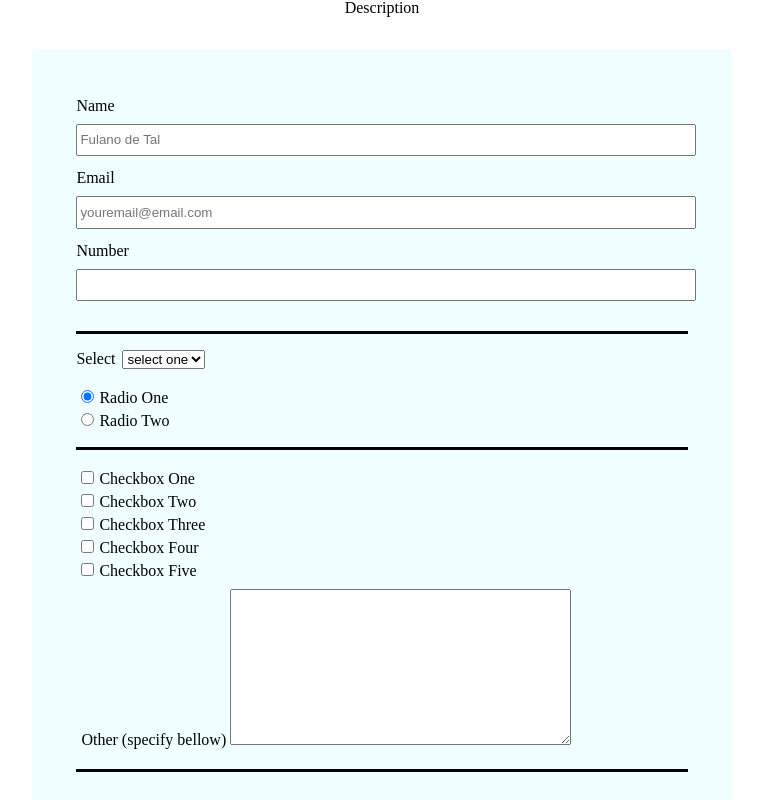
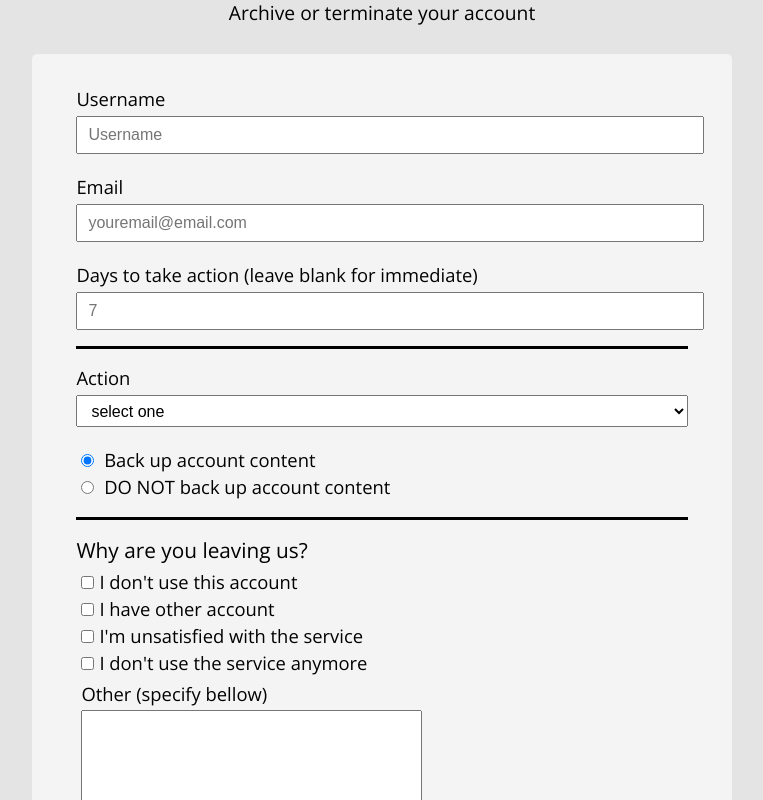
Before and after one commit to LucasNomi/web-freecodecamp, a plain HTML site: page surveyform/index.html in a window 1280 px wide. Shown: the part 91-891 px from the top of the page, without its empty margins (258-1021 px from the left). Drawn offline with nearby package versions, Linux system fonts and the light colour scheme.

Commit message:
feat: finished surveyform certification project

```diff
--- a/surveyform/index.html
+++ b/surveyform/index.html
@@ -3,54 +3,61 @@
 <head>
     <meta charset="UTF-8">
     <meta name="viewport" content="width=device-width, initial-scale=1.0">
-    <title>Survey Form</title>
+    <title>Account Actions</title>
     <link rel="stylesheet" href="styles.css">
+    <link rel="preconnect" href="https://fonts.googleapis.com">
+    <link rel="preconnect" href="https://fonts.gstatic.com" crossorigin>
+    <link href="https://fonts.googleapis.com/css2?family=Open+Sans:ital,wght@0,300..800;1,300..800&display=swap" rel="stylesheet">
 </head>
 <body>
     <header>
-        <h1 id="title">Survey Form</h1>
-        <p id="description">Description</p>
+        <h1 id="title">ACCOUNT ACTIONS</h1>
+        <p id="description">Archive or terminate your account</p>
     </header>
     <main>
         <form id="survey-form">
             <fieldset>
-                <label for="name" id="name-label">Name
-                    <input type="text" id="name" required placeholder="Fulano de Tal">
+                <label for="name" id="name-label">Username
+                    <input type="text" id="name" required placeholder="Username">
                 </label>
                 <label for="email" id="email-label">Email
                     <input type="email" id="email" required placeholder="youremail@email.com">
                 </label>
-                <label for="number" id="number-label">Number
-                    <input type="number" id="number" min="1" max="5">
+                <label for="number" id="number-label">Days to take action (leave blank for immediate)
+                    <input type="number" id="number" min="7" max="180" placeholder="7">
                 </label>
             </fieldset>
             <fieldset>
                 <div id="div-dropdown">
-                    <label for="dropdown">Select
+                    <label for="dropdown">Action
                         <select id="dropdown">
                             <option>select one</option>
-                            <option>1</option>
-                            <option>2</option>
+                            <option>Archive</option>
+                            <option>Terminate</option>
                         </select>
                     </label>
                 </div>
-                <label for="radio-one">
-                    <input type="radio" name="radio" id="radio-one" class="inline" checked>Radio One</label>
-                <label for="radio-two"><input type="radio" name="radio" id="radio-two" class="inline">Radio Two</label>
+                <label for="backup-radio">
+                    <input type="radio" name="radio" id="backup-radio" class="inline" value="backup" checked>
+                    Back up account content
+                </label>
+                <label for="no-backup-radio"><input type="radio" name="radio" id="no-backup-radio" class="inline" value="no-backup">
+                    DO NOT back up account content
+                </label>
             </fieldset>
             <fieldset>
-                <label><input type="checkbox" id="checkbox-one" class="inline" value="1">Checkbox One</label>
-                <label><input type="checkbox" id="checkbox-two" class="inline" value="2">Checkbox Two</label>
-                <label><input type="checkbox" id="checkbox-three" class="inline" value="3">Checkbox Three</label>
-                <label><input type="checkbox" id="checkbox-four" class="inline" value="4">Checkbox Four</label>
-                <label><input type="checkbox" id="checkbox-five" class="inline" value="5">Checkbox Five</label>
+                <p>Why are you leaving us?</p>
+                <label><input type="checkbox" id="opt-nousingacc" class="inline" value="1">I don't use this account</label>
+                <label><input type="checkbox" id="opt-otheracc" class="inline" value="2">I have other account</label>
+                <label><input type="checkbox" id="opt-unsatisfied" class="inline" value="3">I'm unsatisfied with the service</label>
+                <label><input type="checkbox" id="opt-nousingserv" class="inline" value="4">I don't use the service anymore</label>
                 <div id="div-textarea">
-                    <label for="textarea">Other (specify bellow)
-                        <textarea id="textarea" cols="40" rows="10"></textarea>
+                    <label for="opt-other">Other (specify bellow)
+                        <textarea id="opt-other" cols="40" rows="10"></textarea>
                     </label>
                 </div>
             </fieldset>
-            <input type="submit" value="Submit">
+            <input type="submit" id="submit" value="SUBMIT">
         </form>
     </main>
 </body>
--- a/surveyform/styles.css
+++ b/surveyform/styles.css
@@ -1,25 +1,38 @@
 body {
     margin: 0;
+    font-size: 16px;
+    font-family: "Open Sans", sans-serif;
+    background-color: #e4e4e4;
 }
 
 header {
     text-align: center;
     width: 100%;
+    min-width: 500px;
     margin: 3em 0 2em 0;
     line-height: 1.2em;
 }
 
+h1 {
+    font-size: 2.5em;
+    font-weight: 600;
+}
+
+#description {
+    font-size: 1.205em;
+}
+
 main {
-    width: 60vw;
+    width: 60%;
     max-width: 700px;
-    min-width: 400px;
+    min-width: 500px;
     margin: 0 auto;
 }
 
 form {
-    background-color: azure;
+    background-color: #f4f4f4;
     border-radius: 5px;
-    padding: 2em 2.65em;
+    padding: 1em 2.65em;
 }
 
 fieldset {
@@ -29,35 +42,41 @@ fieldset {
 }
 
 fieldset:last-of-type {
-    margin-bottom: 3em;
+    margin-bottom: 2em;
+}
+
+fieldset p {
+    font-size: 1.30rem;
+    margin: 0 0 5px 0;
 }
 
 label {
+    font-size: 1.15rem;
     display: block;
 }
 
-input {
+input,
+#dropdown {
     width: 100%;
-    margin: 0.65em 0 1em 0;
+    margin: 5px 0 20px 0;
+    padding-left: 10px;
 }
 
 #name,
 #email,
-#number {
+#number,
+#dropdown {
     min-height: 2em;
+    font-size: 1rem;
 }
 
-#div-dropdown {
-    margin-bottom: 1em;
-}
-
-#dropdown {
-    margin-left: 3px;
+#number {
+    margin-bottom: 0;
 }
 
 .inline {
     width: unset;
-    margin: 5px 5px;
+    margin: 7px 5px;
 }
 
 #div-textarea {
@@ -65,12 +84,20 @@ input {
 }
 
 textarea {
+    display: block;
     margin-top: 0.3em;
 }
 
 input[type="submit"] {
-    width: 60%;
+    border: black solid 1px;
     display: block;
     margin: 0 auto;
-    min-height: 2.65em;
+    padding: 0.65rem 0;
+    font-size: 1em;
+    background-color: hsl(120,100%,30%);
 }
+
+input[type="submit"]:hover {
+    cursor: pointer;
+    background-color: hsl(120,100%,55%);
+}
```
